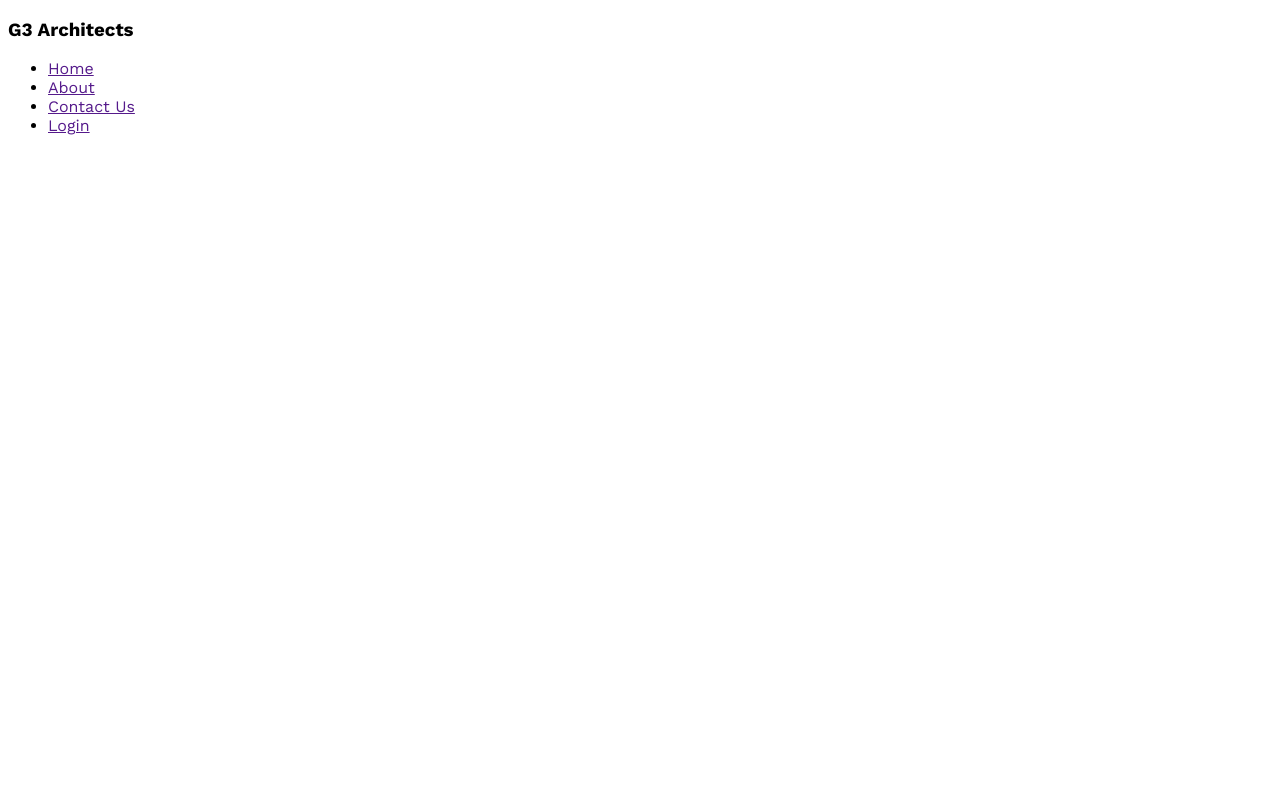
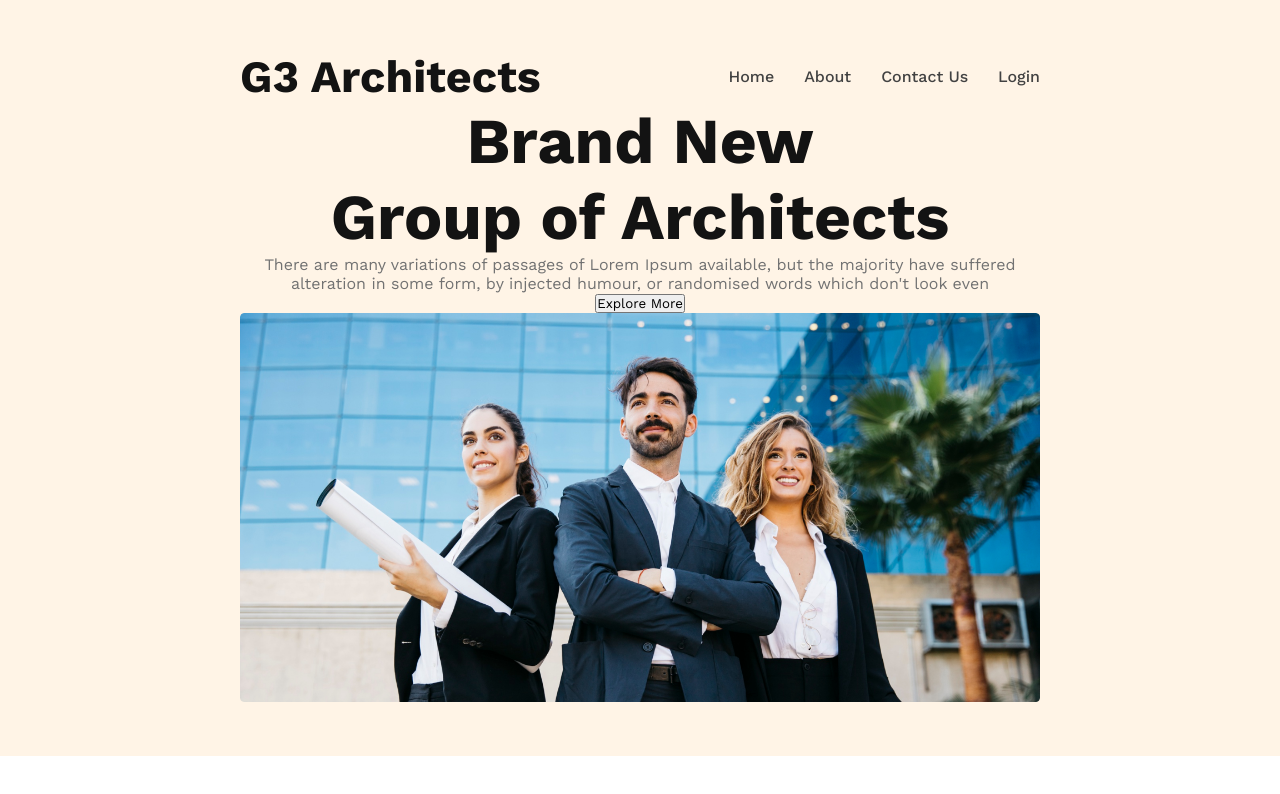
Before and after one commit to masumraheel/New-Gen-Architect, a plain HTML site: page index.html in a window 1280 px wide. Drawn offline with nearby package versions, Linux system fonts and the light colour scheme.

Commit message:
added new content

```diff
--- a/index.html
+++ b/index.html
@@ -8,8 +8,8 @@
 </head>
 <body>
     <header>
-        <nav>
-            <h3>G3 Architects</h3>
+        <nav class="container">
+            <h3 class="nav-title">G3 Architects</h3>
             <ul>
                 <li><a href="">Home</a></li>
                 <li><a href="">About</a></li>
@@ -17,6 +17,14 @@
                 <li><a href="">Login</a></li>
             </ul>
         </nav>
+        <div class="banner">
+            <div class="banner-content">
+                <h1 class="banner-title">Brand New<br>Group of Architects</h1>
+                <p class="banner-discription">There are many variations of passages of Lorem Ipsum available, but the majority have suffered alteration in some form, by injected humour, or randomised words which don't look even</p>
+                <button class="btn-primary">Explore More</button>
+            </div>
+                <img src="images/banner.png" alt="">
+            </div>
     </header>
     <main>
 
--- a/styles/style.css
+++ b/styles/style.css
@@ -1,7 +1,67 @@
 /* Work sanns Font */
 @import url('https://fonts.googleapis.com/css2?family=Open+Sans:wght@400;600;700;800&family=Work+Sans:ital,wght@0,400;0,500;0,700;1,600;1,800&display=swap');
-
+/* shared style */
 *{
+    margin: 0;
+    padding: 0;
     font-family: 'Open Sans', sans-serif;
     font-family: 'Work Sans', sans-serif;
 }
+
+.btn-primary{
+
+}
+
+/* header style */
+header{
+    background-color: rgba(255, 144, 14, 0.10);
+    padding:50px 240px;
+}
+
+nav{
+    display: flex;
+    justify-content: space-between;
+    align-items: center;
+}
+
+.nav-title{
+    font-size: 2.8rem;
+    font-weight: 700;
+    color: #131313
+}
+
+nav > ul{
+    display: flex;
+
+}
+
+nav li{
+    list-style: none;
+    margin-left: 30px;
+    font-size: 1rem;
+    font-weight: 500;
+}
+
+li a{
+    text-decoration: none;
+    color:  #424242;
+}
+/* banner section start */
+.banner-content{
+    width: 800px;
+    text-align: center;
+    margin: 0 auto;
+}
+
+.banner-title{
+    font-size: 4rem;
+    font-weight: 700;
+    color: #131313;
+}
+
+.banner-discription{
+    color: #727272;
+}
+.banner img{
+    width: 100%;
+}
```
